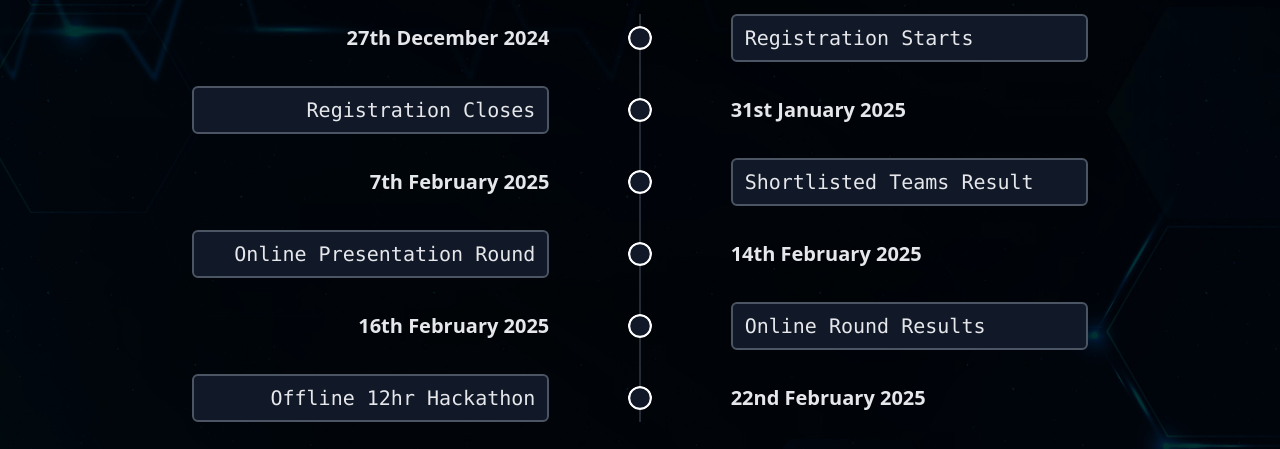
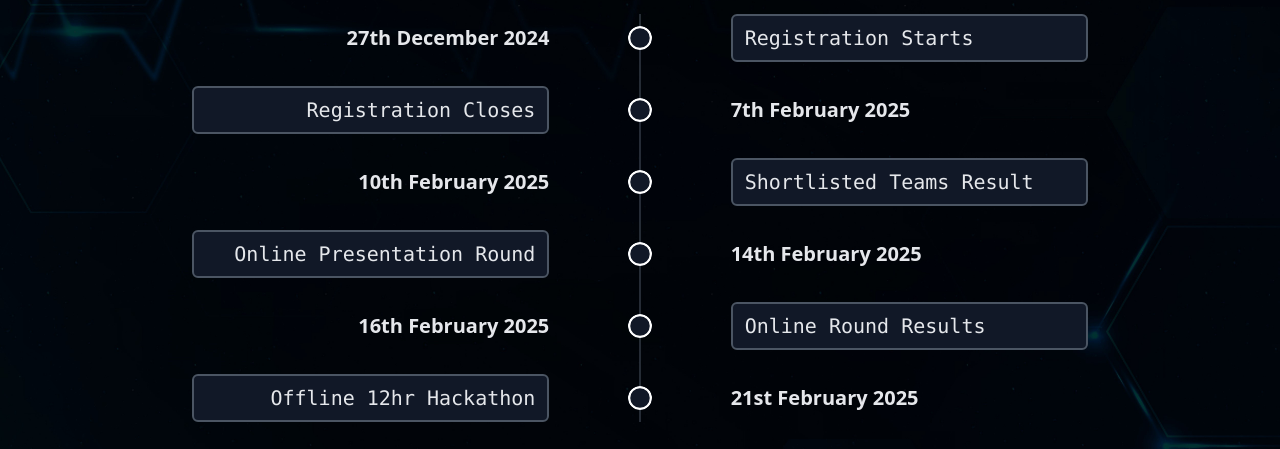
Before and after one commit to parthratra11/HansInnoverse, a Next.js app in the folder hans-innoverse/: page / in a window 1280 px wide. Shown: the part 2959-3408 px from the top of the page. Built offline with nearby package versions, Linux system fonts and the light colour scheme.

Commit message:
Update Timeline.tsx

```diff
--- a/hans-innoverse/app/components/Timeline.tsx
+++ b/hans-innoverse/app/components/Timeline.tsx
@@ -28,11 +28,11 @@ const TimelineComponent = () => {
       content: "Registration Starts",
     },
     {
-      date: "31st January 2025",
+      date: "7th February 2025",
       content: "Registration Closes",
     },
     {
-      date: "7th February 2025",
+      date: "10th February 2025",
       content: "Shortlisted Teams Result",
     },
     {
@@ -44,7 +44,7 @@ const TimelineComponent = () => {
       content: "Online Round Results",
     },
     {
-      date: "22nd February 2025",
+      date: "21st February 2025",
       content: "Offline 12hr Hackathon",
     },
   ];
```
